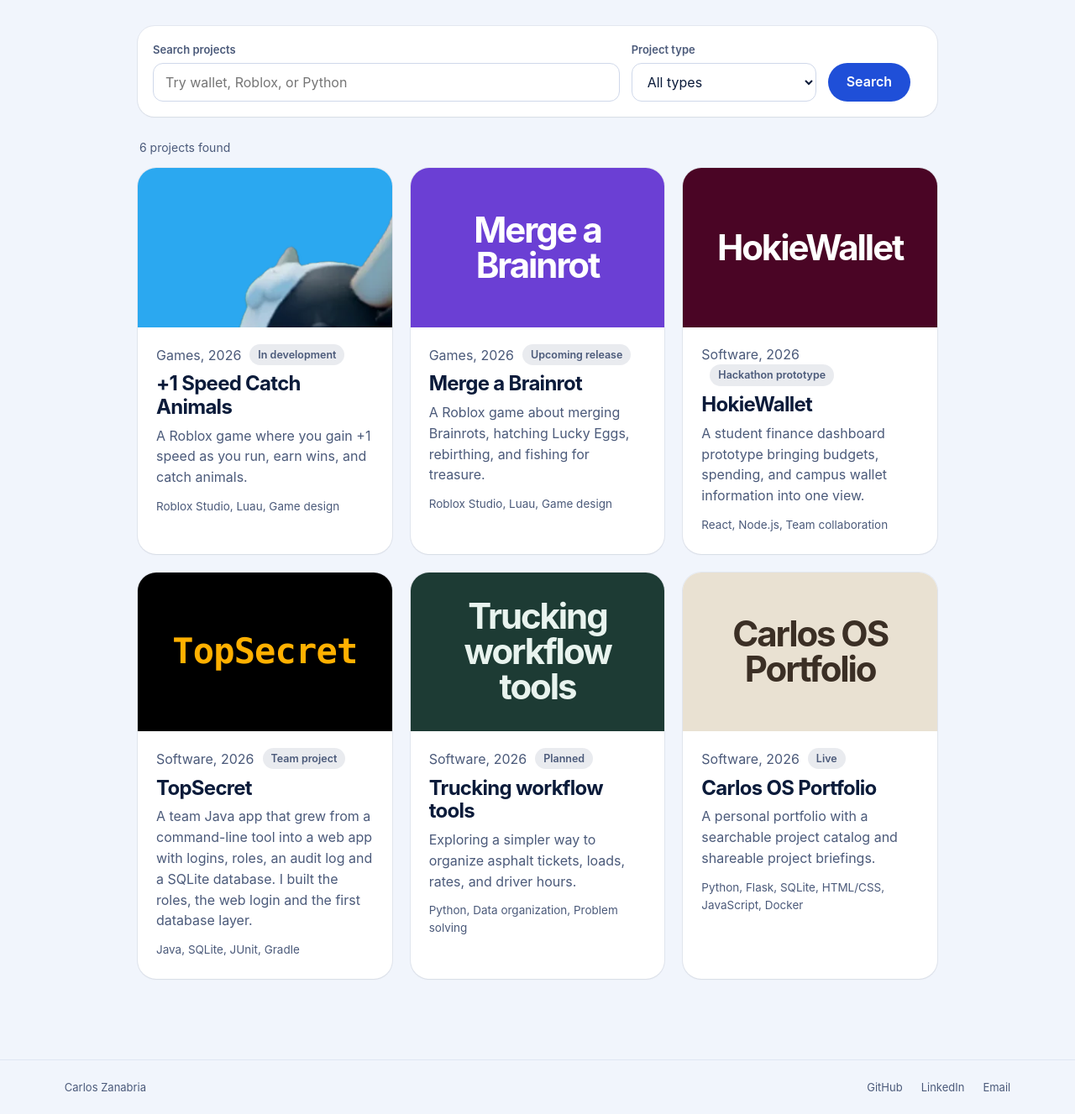
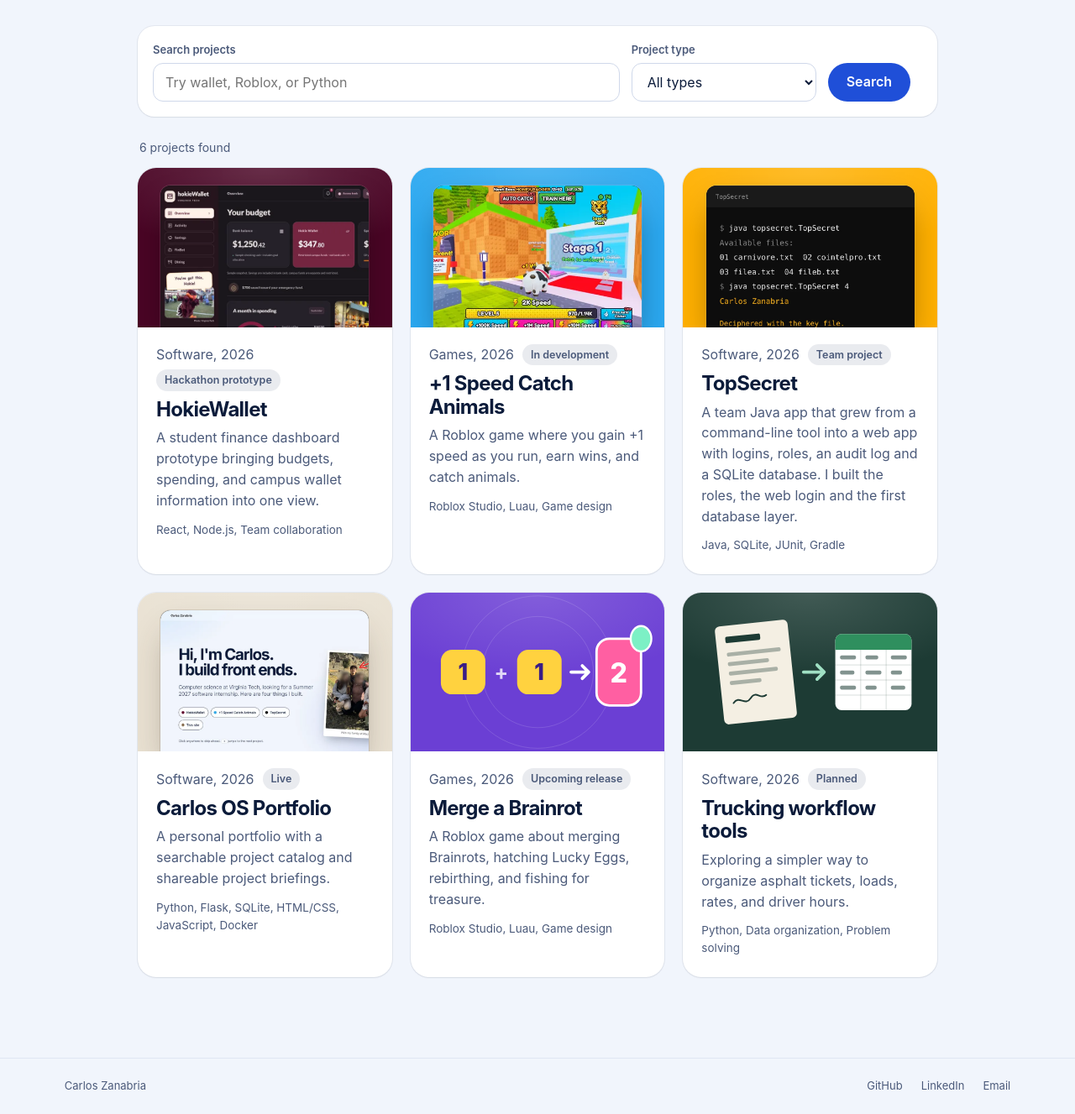
Before and after one commit to CarlosZanabria618/carlos-os-portfolio, a Flask app: page /projects in a window 1280 px wide. Shown: the part 328-1655 px from the top of the page at 84% size. After the commit the page ends 1626 px from the top, so only its background shows below. Run offline with Flask 3, Linux system fonts and the light colour scheme; data comes from the database, SQL or seed files in the repository.

Commit message:
Projects page: image covers, featured order, Work nav to /projects

```diff
--- a/code/app.py
+++ b/code/app.py
@@ -36,7 +36,9 @@ def projects(category='', query=''):
         sql += ' AND (instr(lower(title), lower(?)) > 0 OR instr(lower(summary), lower(?)) > 0 OR instr(lower(stack), lower(?)) > 0)'
         parameters.extend([query] * 3)
     with connect(app.config['DATABASE']) as db:
-        return db.execute(sql + ' ORDER BY rowid', parameters).fetchall()
+        # Strongest work first; anything new falls in after, in insert order.
+        order = " ORDER BY CASE slug WHEN 'hokiewallet' THEN 1 WHEN 'plus1-speed-catch-animals' THEN 2 WHEN 'topsecret' THEN 3 WHEN 'carlos-os-portfolio' THEN 4 WHEN 'merge-a-brainrot' THEN 5 WHEN 'trucking-tools' THEN 6 ELSE 7 END, rowid"
+        return db.execute(sql + order, parameters).fetchall()
 
 
 @app.route('/')
--- a/code/static/pages.css
+++ b/code/static/pages.css
@@ -43,15 +43,22 @@ h1,h2,h3,p,dl,dd{margin:0}
 .search-form input,.search-form select{width:100%;height:46px;padding:0 14px;border:1px solid #cfd8ea;border-radius:12px;background:#fff;font:inherit;font-size:16px;color:var(--navy)}
 .result-count{margin:26px 2px 14px;font-size:14px;color:var(--ink-2)}
 .project-grid{display:grid;grid-template-columns:repeat(auto-fill,minmax(300px,1fr));gap:22px}
-.project-card{display:flex;flex-direction:column;border-radius:22px;overflow:hidden;background:var(--card);box-shadow:0 1px 2px rgba(11,27,58,.06),0 0 0 1px rgba(11,27,58,.06);transition:transform .4s var(--ease),box-shadow .4s}
+.project-card{position:relative;display:flex;flex-direction:column;border-radius:22px;overflow:hidden;background:var(--card);box-shadow:0 1px 2px rgba(11,27,58,.06),0 0 0 1px rgba(11,27,58,.06);transition:transform .4s var(--ease),box-shadow .4s}
 .project-card:hover{transform:translateY(-4px);box-shadow:0 22px 44px -22px rgba(11,27,58,.4),0 0 0 1px rgba(11,27,58,.06)}
-.project-cover{display:grid;place-items:center;aspect-ratio:16/10;background:var(--tone);color:var(--tone-ink);text-decoration:none;overflow:hidden}
-.project-cover img{height:92%;width:auto;transition:transform .5s var(--ease)}
-.project-card:hover .project-cover img{transform:scale(1.06) rotate(-3deg)}
-.cover-word{padding:0 22px;font-size:clamp(28px,3.4vw,42px);font-weight:700;letter-spacing:-.05em;line-height:1;text-align:center}
-.tone-topsecret .cover-word{font-family:var(--mono);letter-spacing:-.02em}
+.project-cover{position:relative;display:block;aspect-ratio:16/10;background:var(--cover,var(--tone));color:var(--tone-ink);text-decoration:none;overflow:hidden;isolation:isolate}
+.project-cover::before{content:"";position:absolute;inset:0;z-index:-1;background:radial-gradient(120% 90% at 50% 0%,rgba(255,255,255,.16),transparent 60%)}
+.cover-frame{position:absolute;left:9%;right:9%;top:11%;bottom:-6%;border-radius:12px;overflow:hidden;background:#111;box-shadow:0 18px 40px -12px rgba(0,0,0,.45),0 0 0 1px rgba(255,255,255,.12);transition:transform .5s var(--ease)}
+.cover-frame img{display:block;width:100%;height:100%;object-fit:cover}
+.project-card:hover .cover-frame{transform:translateY(-6px)}
+.cover-art{position:absolute;inset:0;width:100%;height:100%;font-family:var(--font);transition:transform .5s var(--ease)}
+.project-card:hover .cover-art{transform:scale(1.04)}
+.cover-word{position:absolute;inset:0;display:grid;place-items:center;padding:0 22px;font-size:clamp(28px,3.4vw,42px);font-weight:700;letter-spacing:-.05em;line-height:1;text-align:center}
+.tone-topsecret .project-cover{--cover:#ffb000}
+.tone-topsecret .cover-frame{background:#0d0d0d}
+.tone-carlos-os-portfolio .cover-frame{box-shadow:0 18px 40px -14px rgba(59,47,37,.45),0 0 0 1px rgba(59,47,37,.12)}
 .card-body{padding:20px 22px 24px}
-.card-meta{font-size:13px;color:var(--ink-2)}
+.card-meta{display:flex;flex-wrap:wrap;align-items:center;gap:6px 10px;font-size:13px;color:var(--ink-2)}
+.card-meta .badge{margin-left:0}
 .card-body h2{margin:8px 0;font-size:24px;letter-spacing:-.03em;line-height:1.15}
 .card-body h2 a{text-decoration:none}
 .card-body p{font-size:16px;color:var(--ink-2)}
--- a/code/templates/base.html
+++ b/code/templates/base.html
@@ -8,7 +8,7 @@
 <meta property="og:title" content="{{ title }} · Carlos Zanabria"><meta property="og:description" content="I build front ends. Computer science at Virginia Tech."><meta property="og:type" content="website">
 <meta property="og:image" content="https://carlos-os-portfolio.onrender.com/static/img/og.jpg"><meta property="og:image:width" content="1200"><meta property="og:image:height" content="630"><meta name="twitter:card" content="summary_large_image">
 <link rel="icon" href="{{ url_for('static',filename='favicon.svg') }}" type="image/svg+xml">
-<link rel="stylesheet" href="{{ url_for('static',filename='pages.css') }}?v=3">
+<link rel="stylesheet" href="{{ url_for('static',filename='pages.css') }}?v=4">
 </head><body>
 <a class="skip" href="#main">Skip to content</a>
 <header class="topbar">
--- a/code/templates/card.html
+++ b/code/templates/card.html
@@ -1,7 +1,35 @@
+{% set shots = {
+  'hokiewallet': ('img/hw-overview-sm.webp', 'HokieWallet budget overview with bank balance and campus wallet cards', 'left top'),
+  'plus1-speed-catch-animals': ('img/game-stage-sm.webp', 'A cow running toward Stage 1 in +1 Speed Catch Animals', 'center 60%'),
+  'topsecret': ('img/topsecret-console.webp', 'TopSecret command line decoding a file', 'left top'),
+  'carlos-os-portfolio': ('img/site-home.webp', 'Home page of this portfolio', 'left top'),
+} %}
 <article class="project-card tone-{{ item.slug }}">
 <a class="project-cover" href="{{ url_for('project_detail',slug=item.slug) }}" aria-label="Open {{ item.title }}">
-{% if item.slug=='plus1-speed-catch-animals' %}<img src="{{ url_for('static',filename='img/cow/cow-17.webp') }}" alt="" loading="lazy">
+{% if item.slug in shots %}{% set s = shots[item.slug] %}
+<span class="cover-frame"><img src="{{ url_for('static',filename=s[0]) }}" alt="{{ s[1] }}" loading="lazy" decoding="async" style="object-position:{{ s[2] }}"></span>
+{% elif item.slug == 'merge-a-brainrot' %}
+<svg class="cover-art" viewBox="0 0 320 200" aria-hidden="true">
+  <g fill="none" stroke="#fff" stroke-opacity=".14"><circle cx="160" cy="100" r="70"/><circle cx="160" cy="100" r="96"/></g>
+  <rect x="38" y="72" width="56" height="56" rx="14" fill="#ffd23f"/><text x="66" y="110" text-anchor="middle" font-size="28" font-weight="800" fill="#3a1d86">1</text>
+  <text x="114" y="110" text-anchor="middle" font-size="26" font-weight="700" fill="#fff" fill-opacity=".8">+</text>
+  <rect x="134" y="72" width="56" height="56" rx="14" fill="#ffd23f"/><text x="162" y="110" text-anchor="middle" font-size="28" font-weight="800" fill="#3a1d86">1</text>
+  <path d="M202 100h22m-8-8 8 8-8 8" stroke="#fff" stroke-width="4" stroke-linecap="round" stroke-linejoin="round" fill="none"/>
+  <rect x="234" y="58" width="56" height="84" rx="16" fill="#ff5fa2"/><rect x="234" y="58" width="56" height="84" rx="16" fill="none" stroke="#fff" stroke-width="3"/>
+  <text x="262" y="113" text-anchor="middle" font-size="34" font-weight="800" fill="#fff">2</text>
+  <ellipse cx="290" cy="58" rx="13" ry="16" fill="#7cf0c5" stroke="#fff" stroke-width="2.5"/>
+</svg>
+{% elif item.slug == 'trucking-tools' %}
+<svg class="cover-art" viewBox="0 0 320 200" aria-hidden="true">
+  <g transform="rotate(-6 92 100)"><rect x="46" y="38" width="92" height="124" rx="6" fill="#f4efe3"/>
+  <rect x="58" y="52" width="44" height="8" rx="2" fill="#1d3b34"/><g fill="#1d3b34" fill-opacity=".35"><rect x="58" y="72" width="68" height="5" rx="2"/><rect x="58" y="84" width="52" height="5" rx="2"/><rect x="58" y="96" width="62" height="5" rx="2"/><rect x="58" y="108" width="40" height="5" rx="2"/></g>
+  <path d="M60 136c8-10 14 6 22-4s12 4 20-2" stroke="#1d3b34" stroke-width="2" fill="none" stroke-linecap="round"/></g>
+  <path d="M152 100h26m-9-9 9 9-9 9" stroke="#9fe0c3" stroke-width="4" stroke-linecap="round" stroke-linejoin="round" fill="none"/>
+  <g transform="translate(192 52)"><rect width="96" height="96" rx="8" fill="#fff"/><rect width="96" height="20" rx="8" fill="#2f8f5e"/><rect y="12" width="96" height="8" fill="#2f8f5e"/>
+  <g stroke="#1d3b34" stroke-opacity=".18"><path d="M0 39h96M0 58h96M0 77h96M32 20v76M64 20v76"/></g>
+  <g fill="#1d3b34" fill-opacity=".55"><rect x="6" y="27" width="20" height="5" rx="2"/><rect x="38" y="27" width="16" height="5" rx="2"/><rect x="70" y="27" width="20" height="5" rx="2"/><rect x="6" y="46" width="18" height="5" rx="2"/><rect x="38" y="46" width="20" height="5" rx="2"/><rect x="70" y="46" width="14" height="5" rx="2"/><rect x="6" y="65" width="20" height="5" rx="2"/><rect x="38" y="65" width="14" height="5" rx="2"/><rect x="70" y="65" width="18" height="5" rx="2"/></g></g>
+</svg>
 {% else %}<span class="cover-word" aria-hidden="true">{{ item.title }}</span>{% endif %}
 </a>
-<div class="card-body"><p class="card-meta">{{ item.category }}, {{ item.year }}<span class="badge">{{ item.status }}</span></p><h2><a href="{{ url_for('project_detail',slug=item.slug) }}">{{ item.title }}</a></h2><p>{{ item.summary }}</p><p class="card-stack">{{ item.stack }}</p></div>
+<div class="card-body"><p class="card-meta"><span>{{ item.category }}, {{ item.year }}</span><span class="badge">{{ item.status }}</span></p><h2><a href="{{ url_for('project_detail',slug=item.slug) }}">{{ item.title }}</a></h2><p>{{ item.summary }}</p><p class="card-stack">{{ item.stack }}</p></div>
 </article>
--- a/code/templates/home.html
+++ b/code/templates/home.html
@@ -26,7 +26,7 @@
 <header class="topbar">
   <a class="topbar-name" href="{{ url_for('home') }}">Carlos Zanabria</a>
   <nav aria-label="Main navigation">
-    <a href="#hokiewallet">Work</a>
+    <a href="{{ url_for('project_list') }}">Work</a>
     <a href="{{ url_for('resume') }}">Résumé</a>
     <a href="#contact">Contact</a>
   </nav>
```
Also changed, not shown: code/static/img/site-home.webp (added), code/static/img/topsecret-console.webp (added), 1 other file.
